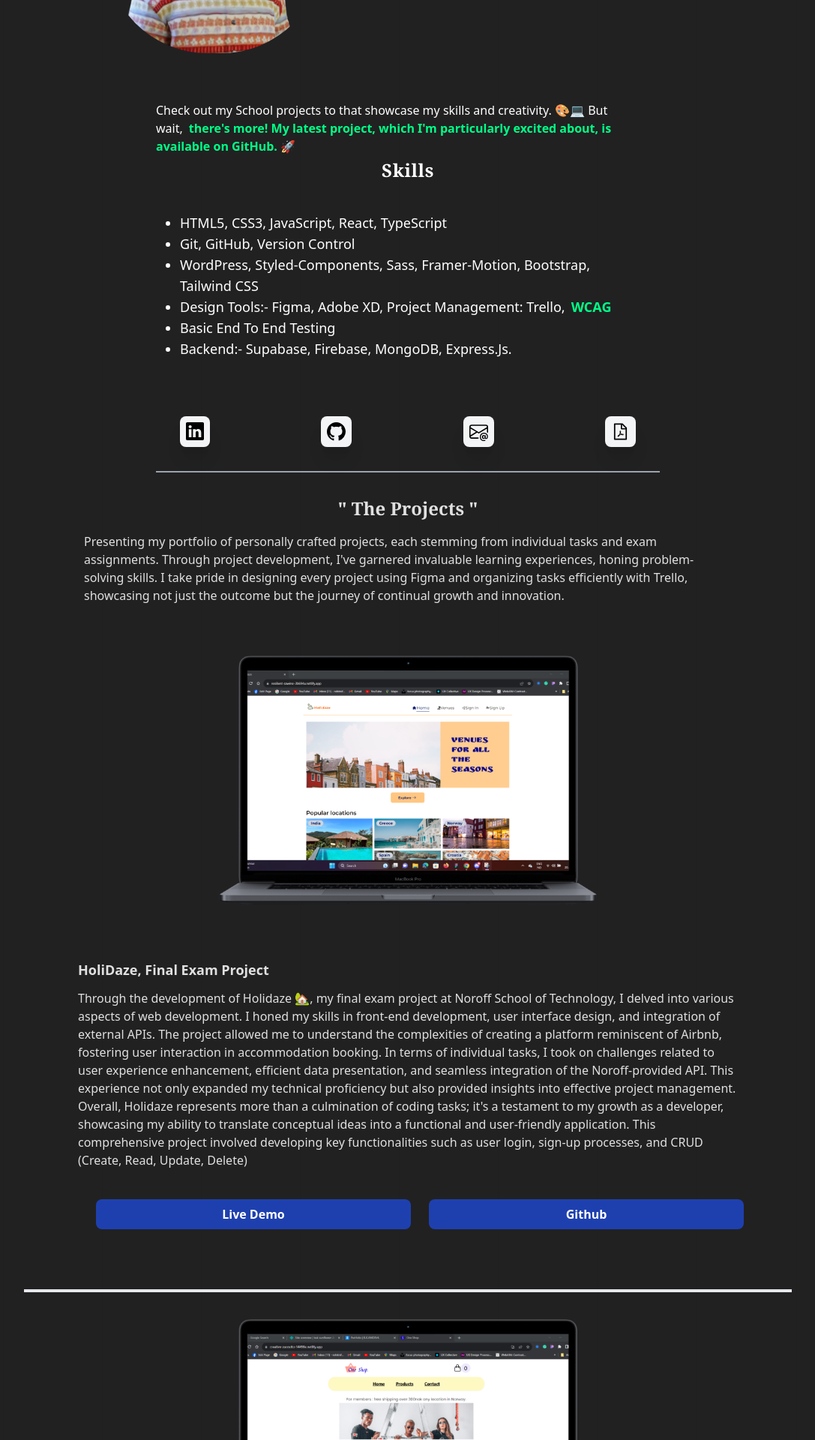
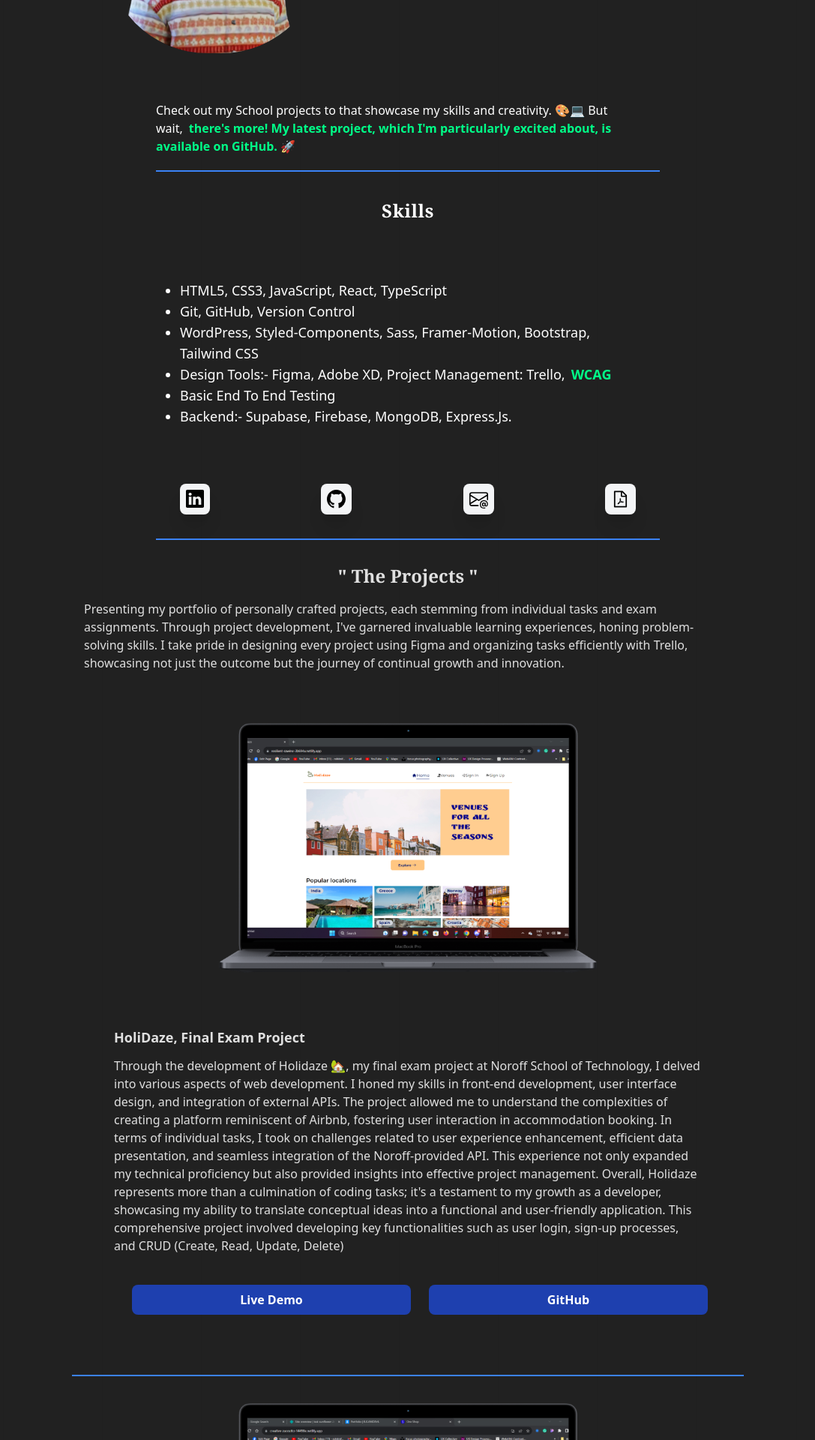
Before and after one commit to RohitAmdahl/portfolio-data, a React (Vite) app: page / in a window 1280 px wide. Shown: the part 340-2260 px from the top of the page at 75% size, without its empty margins (96-1183 px from the left). Built offline with nearby package versions, Linux system fonts and the light colour scheme.

Commit message:
update design

```diff
--- a/src/components/home/HomePage.tsx
+++ b/src/components/home/HomePage.tsx
@@ -30,7 +30,7 @@
       </div>
 
       <div className="text-white container mx-auto max-w-2xl  flex flex-col justify-center items-center ">
-        <div>
+        <div className="border-b-2 border-blue-500 pb-4">
           <p className="py-1">
             Check out my School projects to that showcase my skills and
             creativity. 🎨💻 But wait,
@@ -44,7 +44,7 @@
             </Link>
           </p>
         </div>
-        <div>
+        <div className="my-4 py-5">
           <p className="font-bold text-2xl tracking-wide pb-2 font-serif ">
             Skills
           </p>
@@ -75,7 +75,7 @@
         </ul>
       </div>
 
-      <div className="container mx-auto max-w-2xl p-4 m-3 border-b-2 border-gray-400">
+      <div className="container mx-auto max-w-2xl p-4 m-3 border-blue-500 border-b-2 ">
         <ul className="flex justify-between cursor-pointer m-4">
           <motion.li
             className="px-2 py-2 bg-gray-100 rounded-lg transition duration-150 ease-in-out hover:rounded-full hover:bg-blue-700 hover:text-red-200 font-bold shadow-xl"
--- a/src/components/projects/Project.tsx
+++ b/src/components/projects/Project.tsx
@@ -31,7 +31,7 @@
               type: "string",
               duration: 0.9,
             }}
-            className="m-4 text-text_ p-4 border-b-4  container mx-auto flex flex-col items-center gap-4 md:max-w-5xl lg:max-w-5xl "
+            className="m-4 text-text_ p-4 border-b-2  container mx-auto flex flex-col items-center gap-4 md:max-w-4xl lg:max-w-4xl border-blue-500 "
             key={item.id}
           >
             <div className="max-w-lg p-1">
@@ -60,7 +60,7 @@
                   target="_blank"
                   to={githubLink}
                 >
-                  Github
+                  GitHub
                 </Link>
               </div>
             </div>
```
